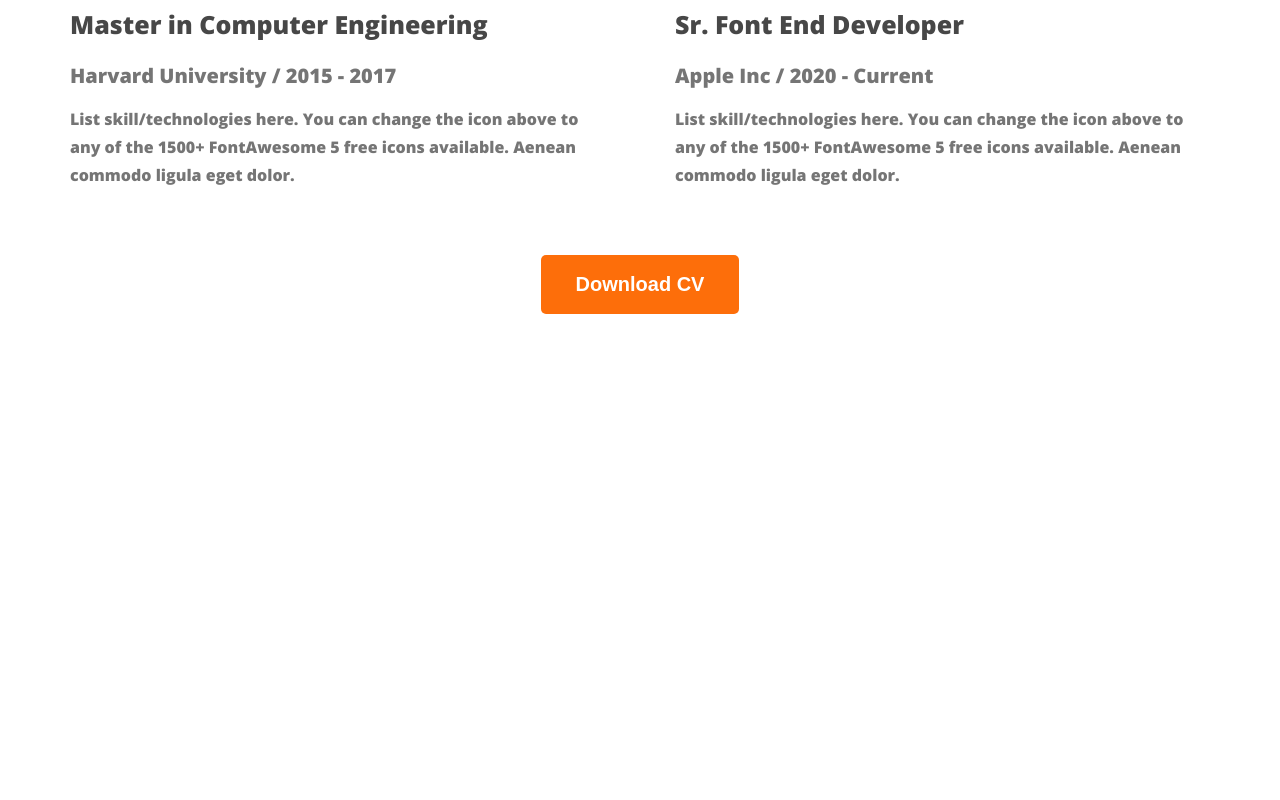
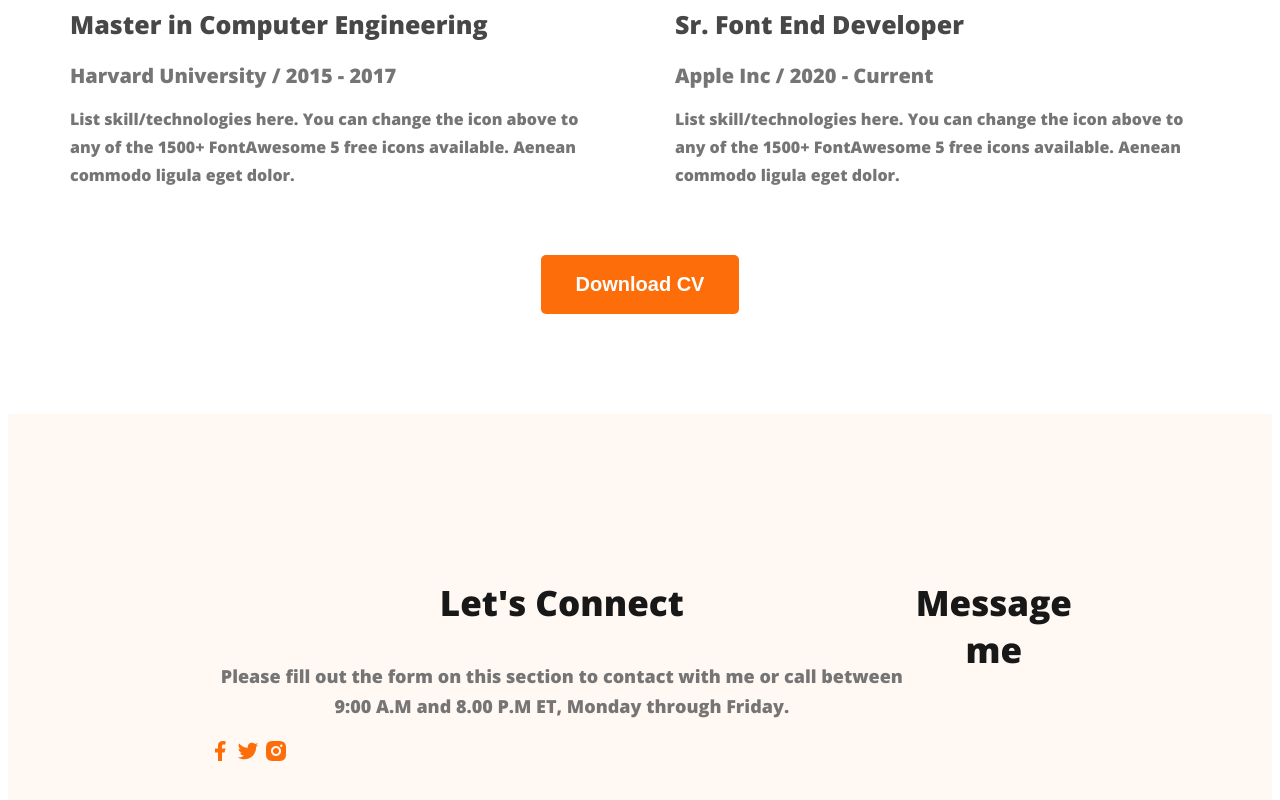
Before and after one commit to samin900/webdeveloper-portfolio, a plain HTML site: page index.html in a window 1280 px wide. Shown: the part 3162-3962 px from the top of the page. Before the commit the page ends 3526 px from the top, so only its background shows below. Drawn offline with nearby package versions, Linux system fonts and the light colour scheme.

Commit message:
basic footer

```diff
--- a/index.html
+++ b/index.html
@@ -177,6 +177,21 @@
     </main>
     <footer>
 
+<div class="footer-column">
+<h3 class="section-title">Let's Connect</h3>
+<p class="section-para">Please fill out the form on this section to contact with me or call between 9:00 A.M and 8.00 P.M ET, Monday through Friday.</p>
+<div class="social-links">
+    <a href=""><img src="images/icons/facebook.png" alt=""></a>
+    <a href=""><img src="images/icons/twitter.png" alt=""></a>
+    <a href=""><img src="images/icons/insta.png" alt=""></a>
+</div>
+</div>
+
+
+<div class="footer-column">
+<h3 class="section-title">Message me</h3>
+
+</div>
     </footer>
 </body>
 
--- a/styles/portfolio.css
+++ b/styles/portfolio.css
@@ -222,3 +222,11 @@ main section {
     text-align: center;
     margin: 50px;
 }
+
+
+footer{
+    display: flex;
+    background-color: #FFF8F3;
+    margin-top: 100px;
+    padding: 130px 200px;
+}
```
